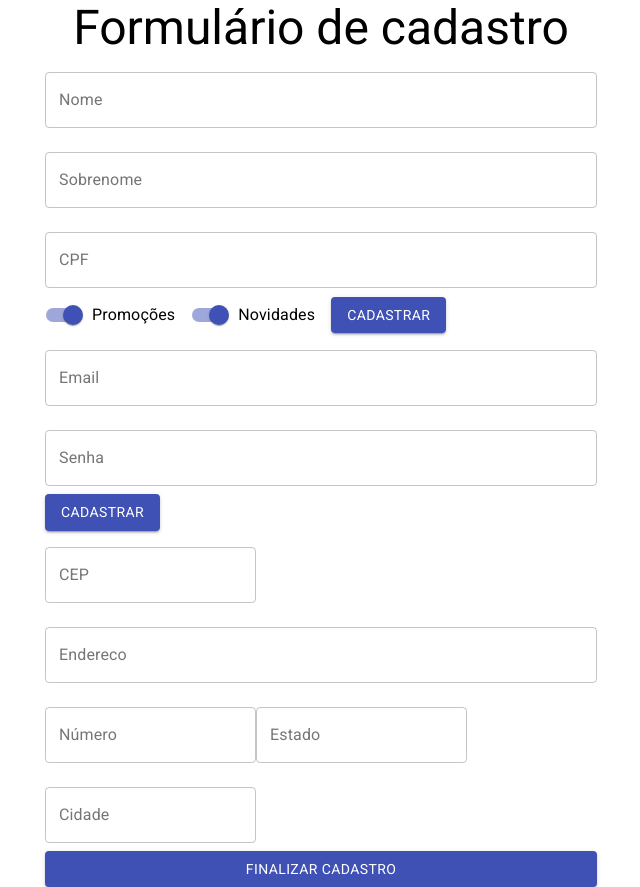
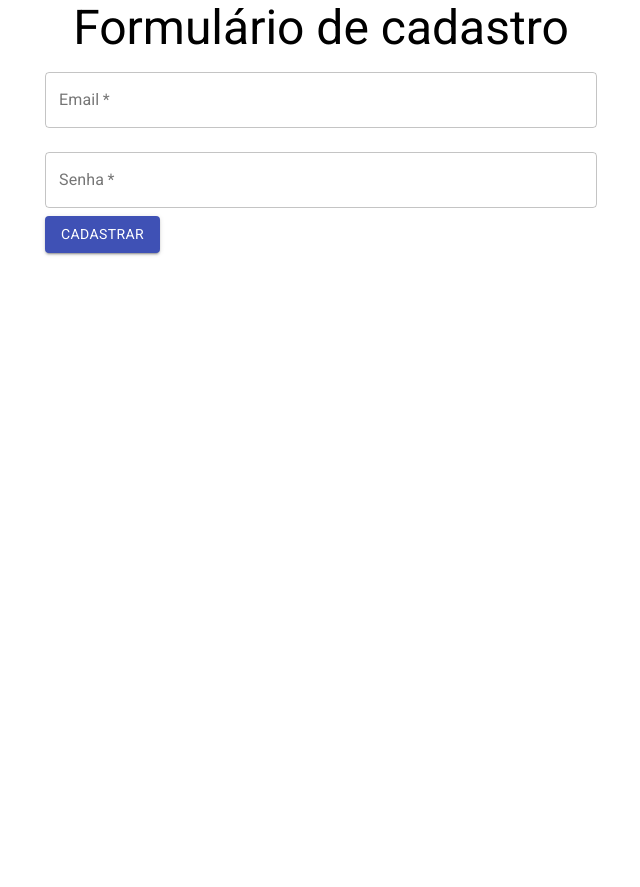
Before and after one commit to KarolineCarvalho/reactFunctionComponents, a React (Create React App) app: page / in a window 1280 px wide. Shown: the whole page, without its empty margins (319-959 px from the left). After the commit the page ends 800 px from the top, so only its background shows below. Built offline with nearby package versions, Linux system fonts and the light colour scheme.

Commit message:
Renderização condicional

```diff
--- a/src/components/FormularioCadastro/DadosUsuario.jsx
+++ b/src/components/FormularioCadastro/DadosUsuario.jsx
@@ -1,13 +1,19 @@
 import { Button, TextField } from "@material-ui/core";
 import React from "react";
 
-function DadosUsuario() {
+function DadosUsuario({ aoEnviar }) {
   return (
-    <form>
+    <form
+      onSubmit={(e) => {
+        e.preventDefault();
+        aoEnviar();
+      }}
+    >
       <TextField
         id="email"
         label="Email"
         type="email"
+        required
         variant="outlined"
         margin="normal"
         fullWidth
@@ -16,6 +22,7 @@
         id="senha"
         label="Senha"
         type="password"
+        required
         variant="outlined"
         margin="normal"
         fullWidth
--- a/src/components/FormularioCadastro/FormularioCadastro.jsx
+++ b/src/components/FormularioCadastro/FormularioCadastro.jsx
@@ -1,17 +1,24 @@
-import React from "react";
+import { Typography } from "@material-ui/core";
+import React, { useState } from "react";
 import DadosEntrega from "./DadosEntrega";
 
 import DadosPessoais from "./DadosPessoais";
 import DadosUsuario from "./DadosUsuario";
 
 function FormularioCadastro({ aoEnviar, validarCPF }) {
-  return (
-    <>
-      <DadosPessoais aoEnviar={aoEnviar} validarCPF={validarCPF} />
-      <DadosUsuario />
-      <DadosEntrega />
-    </>
-  );
+  const [etapaAtual, setEtapaAtual] = useState(0);
+
+  const formularios = [
+    <DadosUsuario aoEnviar={proximo} />,
+    <DadosPessoais aoEnviar={proximo} validarCPF={validarCPF} />,
+    <DadosEntrega aoEnviar={aoEnviar} />,
+  ];
+
+  function proximo() {
+    setEtapaAtual(etapaAtual + 1);
+  }
+
+  return <>{formularios[etapaAtual]}</>;
 }
 
 export default FormularioCadastro;
```
